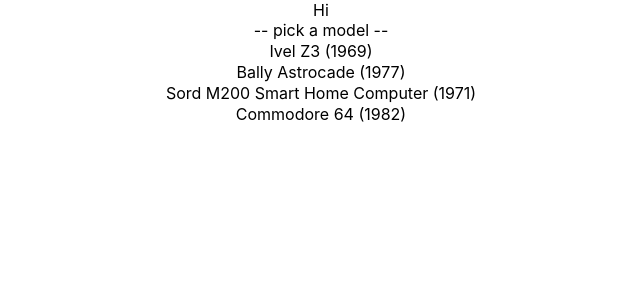
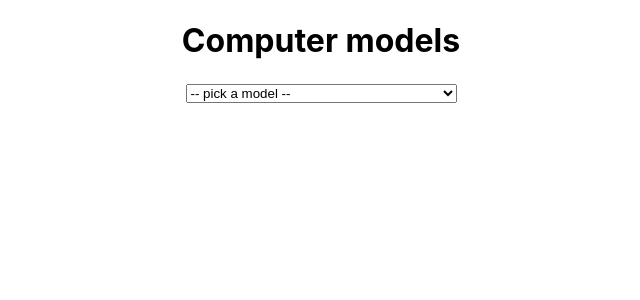
Before and after one commit to maugares/homework-week3, a React (Create React App) app: page / in a window 1280 px wide. Shown: the top 300 px of the page, without its empty margins (319-959 px from the left). Built offline with nearby package versions, Linux system fonts and the light colour scheme.

Commit message:
add an updateSelection function to update the state to the selected value

```diff
--- a/src/App.js
+++ b/src/App.js
@@ -1,19 +1,23 @@
 import React, { Component } from 'react';
 import './App.css';
 import SelectorContainer from './components/SelectorContainer';
+import { Provider } from 'react-redux'
+import store from './store'
 
 class App extends Component {
 
   render() {
     return (
+
       <div className="App">
         <div>
-          Hi
+          <h1>Computer models</h1>
           <SelectorContainer />
         </div>
       </div>
-    );
+
+    )
   }
 }
 
-export default App;
+export default App
--- a/src/components/SelectorContainer.js
+++ b/src/components/SelectorContainer.js
@@ -1,6 +1,7 @@
 import React from 'react'
 import Selector from './Selector';
 import { connect } from 'react-redux';
+import { updateSelection } from '../actions/updateSelection'
 
 class SelectorContainer extends React.Component {
     state = {
@@ -30,11 +31,22 @@
         }
     }
 
+    updateSelection = (event) => {
+        this.setState({
+            model: event.target.value
+        })
+        // console.log(this.data[event.target.value])
+    }
+
     render() {
-        return (<selector>
-            <option key="default" value="">-- pick a model --</option>
-            <Selector list={this.data} />
-        </selector>)
+        return (
+            <form onChange={this.updateSelection}>
+                <select onChange={updateSelection}>
+                    <option key="default" value="">-- pick a model --</option>
+                    <Selector list={this.data} />
+                </select>
+            </form>
+        )
     }
 }
 
@@ -44,4 +56,4 @@
     }
 }
 
-export default connect()(SelectorContainer)
+export default connect(mapStateToProps, { updateSelection })(SelectorContainer)
```
Also changed, not shown: src/reducers/select.js (deleted).
